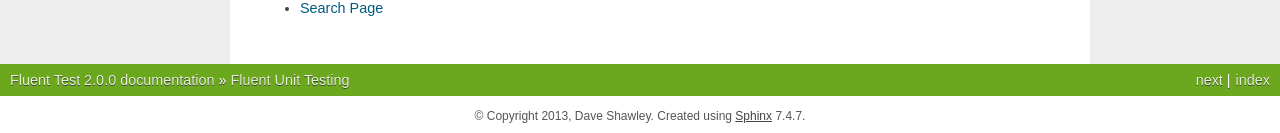
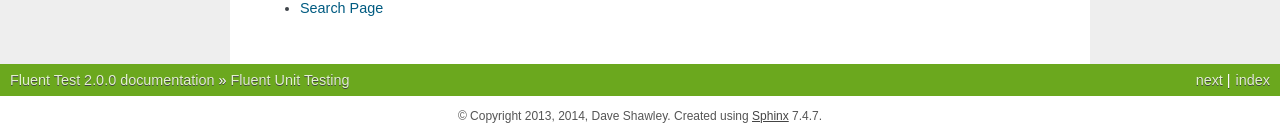
Before and after one commit to movermeyer/fluent-test, a Sphinx documentation site: the page built from doc/index.rst, in a window 1280 px wide. Shown: the part 770-903 px from the top of the page. Built offline with Sphinx 7.4.7, drawn with Linux system fonts in a browser that asks for light colours.

Commit message:
Update copyright statements for 2014.

```diff
--- a/doc/conf.py
+++ b/doc/conf.py
@@ -1,8 +1,4 @@
 # -*- coding: utf-8 -*-
-#
-# Fluent Test documentation build configuration file, created by
-# sphinx-quickstart on Sat Jul 13 16:27:26 2013.
-#
 from __future__ import unicode_literals
 
 import os
@@ -22,7 +18,7 @@ extensions = [
 source_suffix = '.rst'
 master_doc = 'index'
 project = 'Fluent Test'
-copyright = '2013, Dave Shawley'
+copyright = '2013, 2014, Dave Shawley'
 
 # The short X.Y version.
 version = fluenttest.__version__
```
Also changed, not shown: 1 other file.
